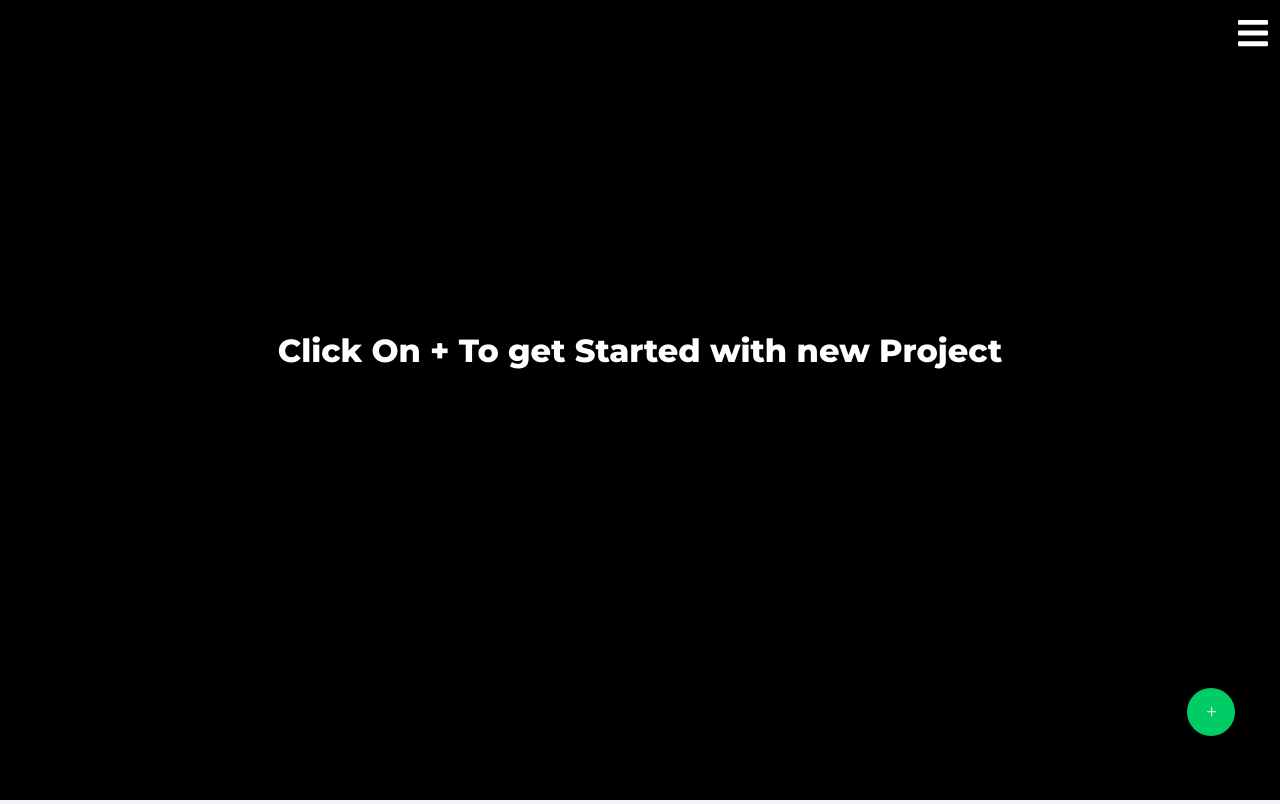
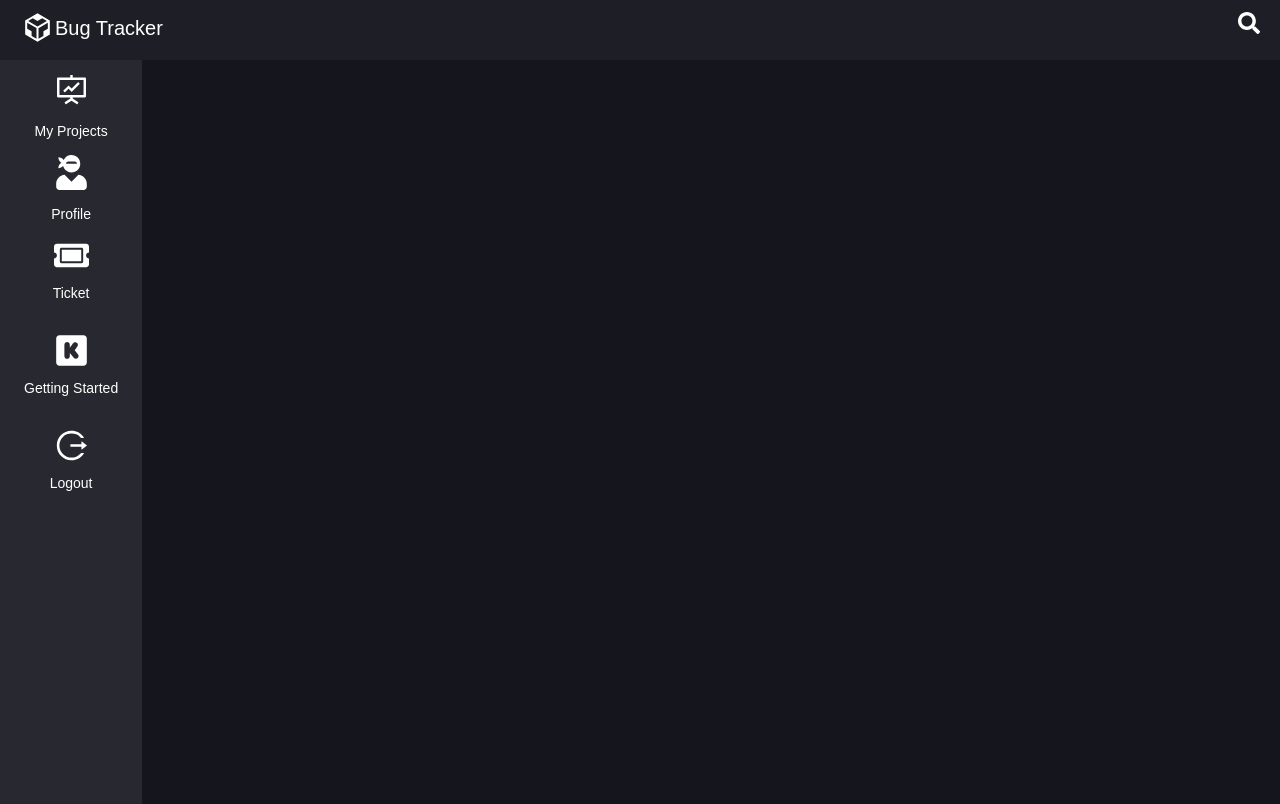
Before and after one commit to PriyanshSingh167/bug-tracker, a React (Create React App) app: page /home in a window 1280 px wide. Built offline with nearby package versions, Linux system fonts and the light colour scheme; no server answers; sample sign-in values are in the browser's storage.

Commit message:
Redesigning home page

```diff
--- a/package.json
+++ b/package.json
@@ -39,5 +39,10 @@
       "last 1 firefox version",
       "last 1 safari version"
     ]
+  },
+  "devDependencies": {
+    "autoprefixer": "^10.4.12",
+    "postcss": "^8.4.16",
+    "tailwindcss": "^3.1.8"
   }
 }
--- /dev/null
+++ b/postcss.config.js
@@ -0,0 +1,6 @@
+module.exports = {
+  plugins: {
+    tailwindcss: {},
+    autoprefixer: {},
+  },
+}
--- a/src/App.js
+++ b/src/App.js
@@ -9,7 +9,7 @@ import PrivateRoute from "./components/PrivateRoute";
 import ForgotPassword from "./pages/ForgotPassword";
 import CreateProject from "./pages/CreateProject";
 import MyProjects from "./pages/MyProjects";
-import Navbar from "./pages/Navbar";
+
 import Project from "./pages/Project";
 function App() {
   return (
@@ -31,8 +31,8 @@ function App() {
           {/* Forgot password */}
           <Route path="/forgot-password" element={<ForgotPassword />} />
           <Route path="/create-project" element={<CreateProject />} />
-          <Route path="/my-project" element={<MyProjects />} />
-          <Route path="/navbar" element={<Navbar />} />
+          <Route path="/my-projects" element={<MyProjects />} />
+
           <Route path="/my-project/:projectId" element={<Project />} />
         </Routes>
       </Router>
--- /dev/null
+++ b/src/components/LeftWrapper.js
@@ -0,0 +1,54 @@
+import { getAuth } from "firebase/auth";
+import { useNavigate, Link } from "react-router-dom";
+import * as AiIcons from "react-icons/ai";
+import * as FaIcons from "react-icons/fa";
+const LeftWrapper = () => {
+  const auth = getAuth();
+  const navigate = useNavigate();
+  const onLogout = () => {
+    auth.signOut();
+    navigate("/");
+  };
+  return (
+    <>
+      <div className="ed-grid-sidebar dark:bg-dark-80">
+        <>
+          <Link to="/my-projects">
+            <div className="myIcons">
+              {<AiIcons.AiOutlineFundProjectionScreen className="monitor" />}
+            </div>
+            <span className="spanTitle">My Projects</span>
+          </Link>
+        </>
+        <>
+          <Link to="/profile">
+            <div className="myIcons">
+              {<FaIcons.FaUserNinja className="monitor" />}
+            </div>
+            <span className="spanTitle">Profile</span>
+          </Link>
+        </>
+        <>
+          <div className="myIcons">
+            {<FaIcons.FaTicketAlt className="monitor" />}
+          </div>
+          <span className="spanTitle">Ticket</span>
+        </>
+        <>
+          <div className="myIcons">
+            {<FaIcons.FaKickstarter className="monitor" />}
+          </div>
+          <span className="spanTitle">Getting Started</span>
+        </>
+        <>
+          <div className="myIcons">
+            {<AiIcons.AiOutlineLogout className="monitor" onClick={onLogout} />}
+          </div>
+          <span className="spanTitle">Logout</span>
+        </>
+      </div>
+    </>
+  );
+};
+
+export default LeftWrapper;
--- /dev/null
+++ b/src/components/TopWrapper.js
@@ -0,0 +1,22 @@
+import { Link } from "react-router-dom";
+import * as AiIcons from "react-icons/ai";
+import * as FaIcons from "react-icons/fa";
+const TopWrapper = () => {
+  return (
+    <div className="topWrapper">
+      <>
+        <Link to="/home" className="headingWrapper">
+          {<AiIcons.AiOutlineCodeSandbox className="topIcon" />}
+          <div className="inlineHeading">Bug Tracker</div>
+        </Link>
+      </>
+
+      <div className="searchWrapper">
+        <>{<FaIcons.FaSearch className="search-bar" />}</>
+        <div className="imageWrapper"></div>
+      </div>
+    </div>
+  );
+};
+
+export default TopWrapper;
--- a/src/index.css
+++ b/src/index.css
@@ -1,3 +1,7 @@
+@tailwind base;
+@tailwind components;
+@tailwind utilities;
+
 @import url("https://fonts.googleapis.com/css2?family=Montserrat:wght@200;300;400;500;600;700;800;900&display=swap");
 @import url("https://cdnjs.cloudflare.com/ajax/libs/font-awesome/4.7.0/css/font-awesome.min.css");
 * {
@@ -43,115 +47,170 @@ h4 {
   margin: 1.5px;
 }
 
-/* Home page */
-
 .box-container {
   width: 100%;
   height: 100%;
   background-color: #000000;
 }
 
-.toggleNavbar {
-  display: flex;
-  flex: 1;
-  justify-content: flex-end;
+/* Home page */
+
+@media all and (max-width: 800px) {
+  .wrapper {
+    display: grid;
+    grid-template-columns: repeat(6, 1fr);
+    grid-template-rows: 60px minmax(500px, auto);
+  }
+
+  .top-wrapper {
+    background-color: #1e1e27;
+    grid-column: 1 / 7;
+    grid-row: 1 / 2;
+    z-index: 12;
+    color: white;
+    top: 0;
+    position: sticky;
+  }
+
+  .left-wrapper {
+    background-color: #282830;
+    grid-column: 1 / 2;
+    grid-row: 2 / 3;
+    z-index: 12;
+    color: white;
+    top: 0;
+    position: sticky;
+    overflow: hidden;
+  }
+
+  .main-wrapper {
+    background-color: #15151e;
+    grid-column: 2 / 7;
+    grid-row: 2 / 3;
+  }
 }
 
-.bars {
-  padding: 3px;
-  margin: 5px;
+@media all and (min-width: 800px) {
+  .wrapper {
+    display: grid;
+    grid-template-columns: repeat(9, 1fr);
+    grid-template-rows: 60px minmax(500px, auto);
+  }
+
+  .top-wrapper {
+    background-color: #1e1e27;
+    grid-column: 1 / 10;
+    grid-row: 1 / 2;
+    z-index: 12;
+    color: white;
+    top: 0;
+    position: sticky;
+  }
+
+  .left-wrapper {
+    background-color: #282830;
+    grid-column: 1 / 2;
+    grid-row: 2 / 3;
+    z-index: 12;
+    color: white;
+    top: 0;
+    position: sticky;
+    overflow: hidden;
+  }
+
+  .main-wrapper {
+    background-color: #15151e;
+    grid-column: 2 / 10;
+    grid-row: 2 / 3;
+  }
 }
-.svgBar {
-  height: 50px;
-  margin-right: 4px;
-  font-size: 30px;
+
+.topWrapper {
+  display: flex;
+  flex-direction: row;
+  height: 100%;
 }
-.home-content {
+.headingWrapper {
   display: flex;
+  flex-direction: row;
+  width: 55%;
+  color: #ffffff;
+}
+.searchWrapper {
+  display: flex;
+  flex-direction: row;
+  justify-content: end;
   width: 100%;
-  height: 70%;
-  align-items: center;
-  justify-content: center;
-  /* background-color: #00cc66; */
+}
+.topIcon {
+  margin-left: 20px;
+  margin-top: 10px;
+  font-size: 35px;
+}
+.inlineHeading {
+  margin-top: 13px;
+  font-size: 20px;
+  height: fit-content;
+}
+.search-bar {
+  margin-right: 20px;
+  margin-top: 12px;
+  font-size: 22px;
+}
+
+.spanTitle {
+  font: 400 14px Nunito Sans, sans-serif, -apple-system, BlinkMacSystemFont,
+    Segoe UI, Oxygen, Ubuntu, Cantarell, Helvetica Neue;
+  margin-bottom: 20px;
   color: #ffffff;
 }
 
-.projects {
-  position: absolute;
-  width: 10%;
-  height: 10%;
-  /* background-color: #eee; */
-  bottom: 4%;
-  right: 1%;
+@media (min-width: 600px) {
+  .ed-grid-sidebar {
+    top: 4rem;
+    height: calc(100vh - 4rem);
+  }
 }
 
-/* Navbar */
-.nav-menu {
-  width: 100%;
-  height: 100%;
-  background-color: black;
-  z-index: 2;
-  position: absolute;
-  background-image: url("https://assets.website-files.com/61554cf069663530fc823d21/6314853f65cd537a395c6aa1_argo-3.png");
+.ed-grid-sidebar {
+  grid-area: ed-grid-sidebar;
+  width: calc(6rem * var(--sidebar));
+  scrollbar-width: none;
+  -ms-overflow-style: none;
+  z-index: 11;
+  transition-property: width;
+  transition-duration: 0.3s;
+  position: -webkit-sticky;
+  position: sticky;
+  top: 3.5rem;
+  display: flex;
+  height: calc(100vh - 3.5rem);
+  flex-direction: column;
+  overflow: hidden;
+  --tw-bg-opacity: 1;
+  text-align: center;
 }
 
-.restPage {
+.myIcons {
   display: flex;
-  flex-direction: row;
+  flex-direction: column;
+  padding: 0.75rem 0.25rem 0.75rem 0.25rem;
+  align-items: center;
+  cursor: pointer;
+  width: 100%;
+  font: 400 14px Nunito Sans, sans-serif, -apple-system, BlinkMacSystemFont,
+    Segoe UI, Oxygen, Ubuntu, Cantarell, Helvetica Neue;
+  line-height: 1.5;
+  text-decoration: none;
+}
+.monitor {
+  font-size: 35px;
+  fill: #ffffff;
 }
 
-.list {
-  display: flex;
-  flex-direction: column;
-  align-items: flex-start;
-  width: 30%;
-  height: 100%;
-}
-.mainIcons {
-  color: #ffffff;
-  margin: 3px 0 3px 0;
-  padding: 0.3rem 0;
-  font-size: 18px;
-  background: #000000;
-  border-radius: 0.59rem;
-}
+/* Sign Up Page */
 
-.exit {
-  display: flex;
-  flex: 1;
-  justify-content: flex-end;
-  height: 15%;
-}
-.circle-img {
-  border-radius: 50%;
-  border: 2px solid yellow;
-  width: 40px;
-  background-color: greenyellow;
-  height: 40px;
-}
-
-/* .mainIcons {
-  cursor: pointer;
-  background: #a084ca;
-  border-radius: 0.89rem;
-  padding: 0.85rem 0.5rem;
-  color: #ffffff;
-  font-weight: 400;
-  font-size: 1rem;
-  width: 80%;
-  margin: 0 auto;
-  display: flex;
-  align-items: center;
-  justify-content: center;
-} */
-
-.closeCircle {
-  font-size: 29px;
-  margin: 5px;
-  background-color: #00cc66;
-}
-
-/* Split the screen in half */
+/* * Split the screen in half */
 .split {
   height: 100%;
   width: 50%;
@@ -186,6 +245,14 @@ h4 {
 .right {
   right: 0;
   /* background-color: red; */
+}
+
+/* @ my-project section */
+.projectHeader {
+  color: #ffffff;
+  top: 3px;
+  margin: 3px 0 10px 15px;
+  padding-bottom: 3px;
 }
 
 /* @ starry-animation */
@@ -563,7 +630,9 @@ h4 {
 }
 
 .categoryListings {
-  padding: 0;
+  display: flex;
+  flex-direction: column;
+  margin-bottom: 0.75rem;
 }
 
 .categoryListing {
--- a/src/pages/Home.js
+++ b/src/pages/Home.js
@@ -1,7 +1,6 @@
-import { AiOutlinePlus } from "react-icons/ai";
+import TopWrapper from "../components/TopWrapper";
+import LeftWrapper from "../components/LeftWrapper";
 import { useNavigate } from "react-router-dom";
-import * as FaIcons from "react-icons/fa";
-
 import React from "react";
 
 const Home = () => {
@@ -9,35 +8,16 @@ const Home = () => {
   const addProject = () => {
     navigate("/create-project");
   };
-  const toggleNavbar = () => {
-    navigate("/navbar");
-  };
 
   return (
-    <div className="box-container">
-      <div className="toggleNavbar">
-        <div className="bars">
-          {
-            <FaIcons.FaBars
-              fill="#ffffff"
-              width="54px"
-              height="44px"
-              className="svgBar"
-              onClick={toggleNavbar}
-            />
-          }
-        </div>
+    <div className="wrapper">
+      <div className="top-wrapper">
+        <TopWrapper />
       </div>
-      <div className="projects">
-        <div className="homeProject" onClick={addProject}>
-          <button className="signUpButton">
-            <AiOutlinePlus fill="#ffffff" width="34px" height="34px" />
-          </button>
-        </div>
+      <div className="left-wrapper">
+        <LeftWrapper />
       </div>
-      <div className="home-content pageHeader">
-        Click On + To get Started with new Project
-      </div>
+      <div className="main-wrapper"></div>
     </div>
   );
 };
--- a/src/pages/MyProjects.js
+++ b/src/pages/MyProjects.js
@@ -11,6 +11,8 @@ import {
 import { db } from "../firebase.config";
 import { getAuth } from "firebase/auth";
 import { toast } from "react-toastify";
+import TopWrapper from "../components/TopWrapper";
+import LeftWrapper from "../components/LeftWrapper";
 import Spinner from "../components/Spinner";
 import ProjectItem from "../components/ProjectItem";
 
@@ -56,11 +58,18 @@ const MyProjects = () => {
       toast.success("Successfully deleted listing");
     }
   };
-
   return (
+    <div className="wrapper">
+      <div className="top-wrapper">
+        <TopWrapper />
+      </div>
+      <div className="left-wrapper">
+        <LeftWrapper />
+      </div>
+      <div className="main-wrapper">
         <div className="category">
           <header>
-        <p className="pageHeader">My Projects</p>
+            <p className="pageHeader projectHeader">My Projects</p>
           </header>
           {loading ? (
             <Spinner />
@@ -91,6 +100,8 @@ const MyProjects = () => {
             <p>No Projects to show</p>
           )}
         </div>
+      </div>
+    </div>
   );
 };
 
--- /dev/null
+++ b/tailwind.config.js
@@ -0,0 +1,8 @@
+/** @type {import('tailwindcss').Config} */
+module.exports = {
+  content: ["./src/**/*.{js,jsx,ts,tsx}"],
+  theme: {
+    extend: {},
+  },
+  plugins: [],
+};
```
Also changed, not shown: src/pages/Navbar.js (deleted, +0 -71 lines), 1 other file (tests, documents, lock files or other folders). Lines whose indentation alone changed are shown as unchanged.
